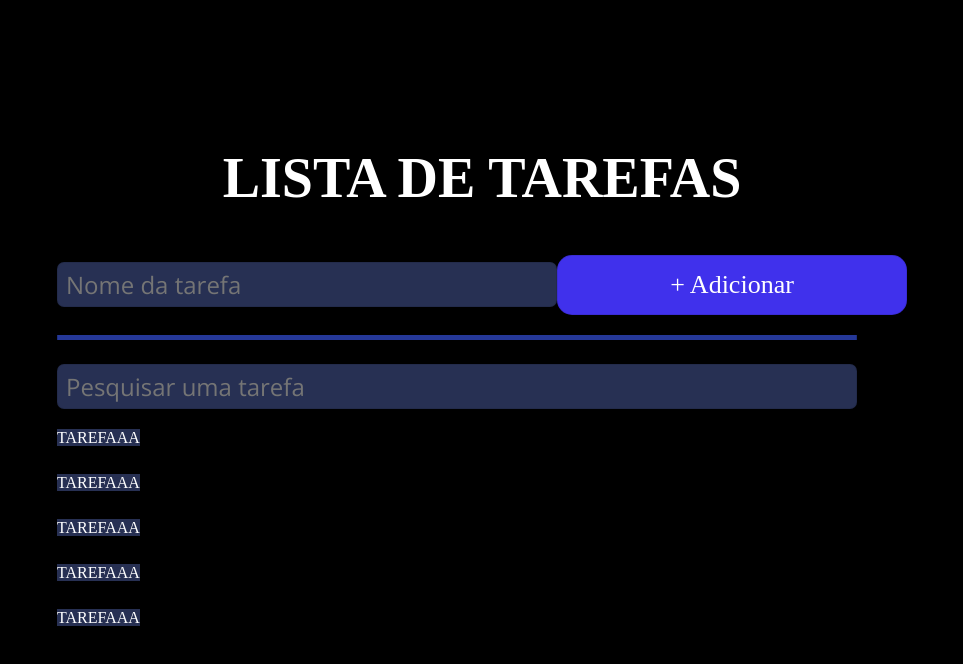
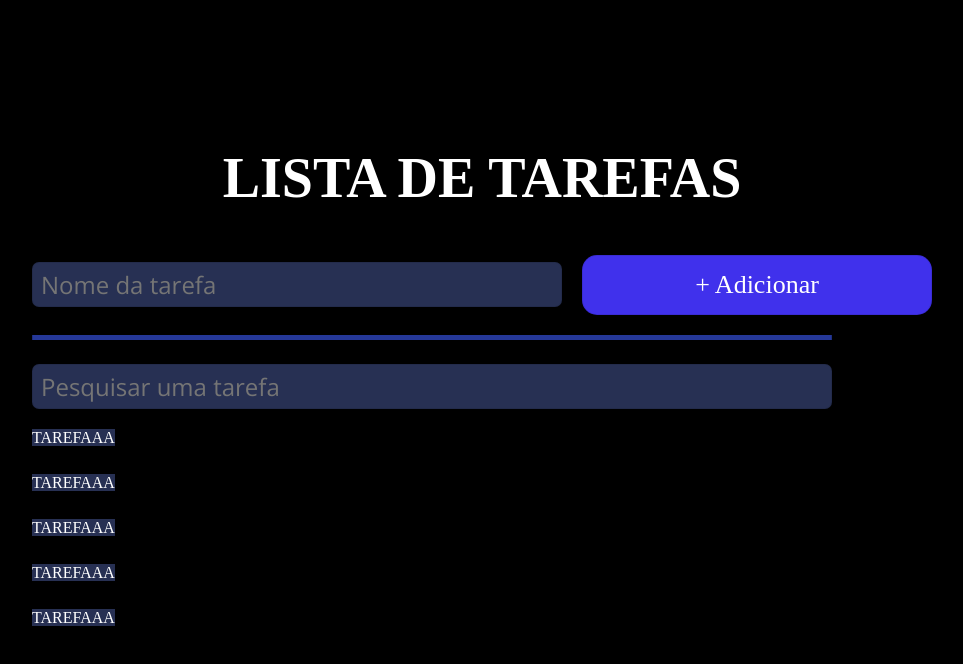
Before and after one commit to Thzzao/ToDoListReact, a React (Vite) app: page /app in a window 1280 px wide. Shown: the top 664 px of the page, without its empty margins (158-1121 px from the left). Built offline with nearby package versions, Linux system fonts and the light colour scheme; a web font is replaced by a local one.

Commit message:
refactor: Remoção de comentários

```diff
--- a/src/components/Adicionar/Adicionar.module.css
+++ b/src/components/Adicionar/Adicionar.module.css
@@ -5,7 +5,7 @@
 }
 
 .tarefa {
-    width: 500px;
+    width: 530px;
     height: 45px;
     border: none;
     padding: 8px;
@@ -15,9 +15,8 @@
     font-family: Open Sans;
     font-size: 24px;
     color: #FFF;
+    margin-right: 20px;
 }
-
-/* Criar button com heigh de 45, border radios de 7 e width de 250px + 50 px de espaçamento = 300 */
 
 .linha {
     width: 800px;
```
